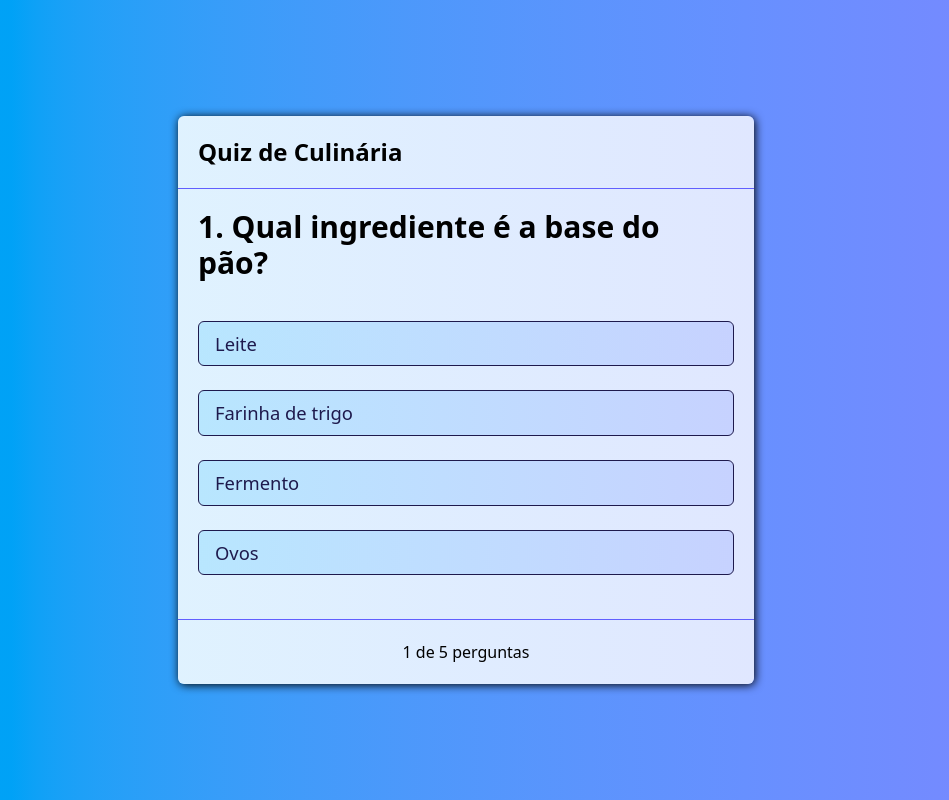
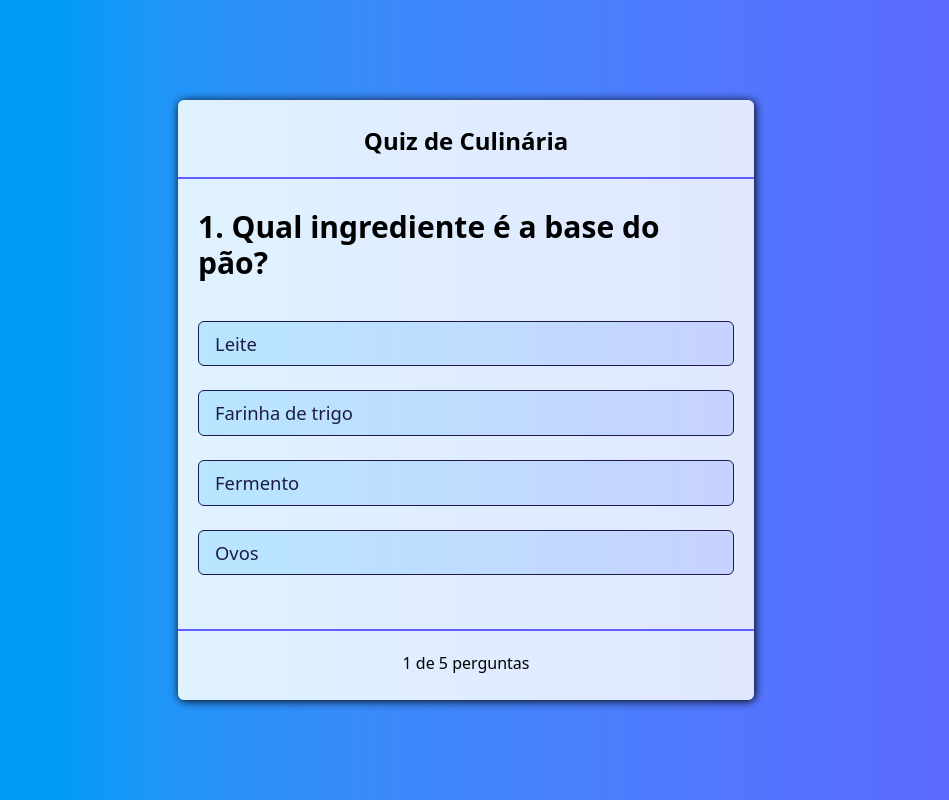
Before and after one commit to mateushoffmann7/quiz-with-next-app, a Next.js app: page / in a window 1280 px wide. Shown: the whole page, without its empty margins (174-1123 px from the left). Built offline with nearby package versions, Linux system fonts and the light colour scheme.

Commit message:
refactor: implement result display and enhance quiz functionality

```diff
--- /dev/null
+++ b/src/components/Button.tsx
@@ -0,0 +1,20 @@
+import { ReactNode } from 'react';
+
+interface Props {
+  onClick: () => void;
+  children: ReactNode;
+}
+
+export function Button({ children, onClick }: Props) {
+  return (
+    <div>
+      <button
+        className="bg-linear-90 to-indigo-500 from-sky-500 py-2 px-2 rounded-md mb-2 text-indigo-100 font-semibold
+              text-shadow-black text-shadow-[1px_1px_5px] hover:to-sky-300 hover:from-indigo-300 cursor-pointer"
+        onClick={onClick}
+      >
+        {children}
+      </button>
+    </div>
+  );
+}
--- a/src/components/Card.tsx
+++ b/src/components/Card.tsx
@@ -1,32 +1,56 @@
 import { listQuiz } from '@/data/questions';
 import { Questions } from './Questions';
 import { useState } from 'react';
+import { Result } from './Result';
+import { Button } from './Button';
 
 export function Card() {
   const [currentQuestion, setCurrentQuestion] = useState(0);
-  const [result, setResult] = useState([]);
+  const [answers, setAnswers] = useState<number[]>([]);
+  const [showResult, setShowResult] = useState(false);
 
   const title = 'Quiz de Culinária';
 
   function loadNextQuestion() {
     if (listQuiz[currentQuestion + 1]) {
       setCurrentQuestion(currentQuestion + 1);
+    } else {
+      setShowResult(true);
     }
   }
 
+  function handleAnswered(answer: number) {
+    setAnswers([...answers, answer]);
+    loadNextQuestion();
+  }
+
+  function restartQuiz() {
+    setCurrentQuestion(0);
+    setAnswers([]);
+    setShowResult(false);
+  }
+
   return (
-    <div className="flex flex-col items-center justify-center h-screen bg-linear-90 to-indigo-400 from-sky-500">
-      <div className="bg-linear-90 to-indigo-100 from-sky-100 rounded-md w-full max-w-xl shadow-black shadow-[1px_1px_10px]">
-        <div className="font-bold border-b border-indigo-500 p-5 text-2xl">
+    <div className="flex flex-col items-center justify-center h-screen bg-linear-90 to-indigo-500 from-sky-500">
+      <div className="bg-linear-90 to-indigo-100 from-sky-100 rounded-md w-full max-w-xl flex flex-col justify-around min-h-[600px] shadow-black shadow-[1px_1px_10px]">
+        <div className="font-bold border-b-2 border-indigo-500 p-5 text-2xl text-center">
           {title}
         </div>
-        <Questions
-          onClick={loadNextQuestion}
-          question={listQuiz[currentQuestion]}
-          index={currentQuestion + 1}
-        />
-        <div className="p-5 text-center border-t border-indigo-500">
-          {currentQuestion + 1} de {listQuiz.length} perguntas
+        {!showResult && (
+          <Questions
+            onClick={handleAnswered}
+            question={listQuiz[currentQuestion]}
+            index={currentQuestion + 1}
+          />
+        )}
+        {showResult && <Result answers={answers} />}
+        <div className="p-5 text-center border-t-2 border-indigo-500 flex flex-col items-center gap-2">
+          {showResult && <Button onClick={restartQuiz}>Reiniciar Quiz</Button>}
+          {!showResult && (
+            <div>{`${currentQuestion + 1} de ${
+              listQuiz.length
+            } perguntas`}</div>
+          )}
         </div>
       </div>
     </div>
--- a/src/components/Questions.tsx
+++ b/src/components/Questions.tsx
@@ -29,12 +29,12 @@ export function Questions({ question, index, onClick }: Props) {
         {question.options.map((item, index) => {
           return (
             <div
+              key={index}
               onClick={() => checkQuestion(index)}
-              key={index}
               className={`py-2 px-4 border-1 rounded-md text-indigo-950 mb-6 text-[1.15rem]
                ${
                  answer === null
-                   ? 'hover:opacity-60 cursor-pointer'
+                   ? 'hover:opacity-70 cursor-pointer'
                    : 'cursor-auto'
                }
                 ${
--- /dev/null
+++ b/src/components/Result.tsx
@@ -0,0 +1,34 @@
+import { listQuiz } from '@/data/questions';
+import { PropsQuiz } from '@/types/listQuiz';
+
+interface Props {
+  answers: number[];
+}
+
+export function Result({ answers }: Props) {
+  return (
+    <div className="flex flex-col">
+      {listQuiz.map((item, index) => {
+        return (
+          <div className="ml-4 space-y-2">
+            <div key={index - item.id} className="font-bold">
+              {`${' '}
+                  ${index + 1}.
+                  ${item.question}`}
+            </div>
+            <span>
+              {item.answer === answers[index]
+                ? 'Acertou! '
+                : 'Errou! A resposta correta é: '}
+              {`${
+                item.answer !== answers[index]
+                  ? item.options[item.answer]
+                  : 'Parabéns!'
+              }`}
+            </span>
+          </div>
+        );
+      })}
+    </div>
+  );
+}
```
